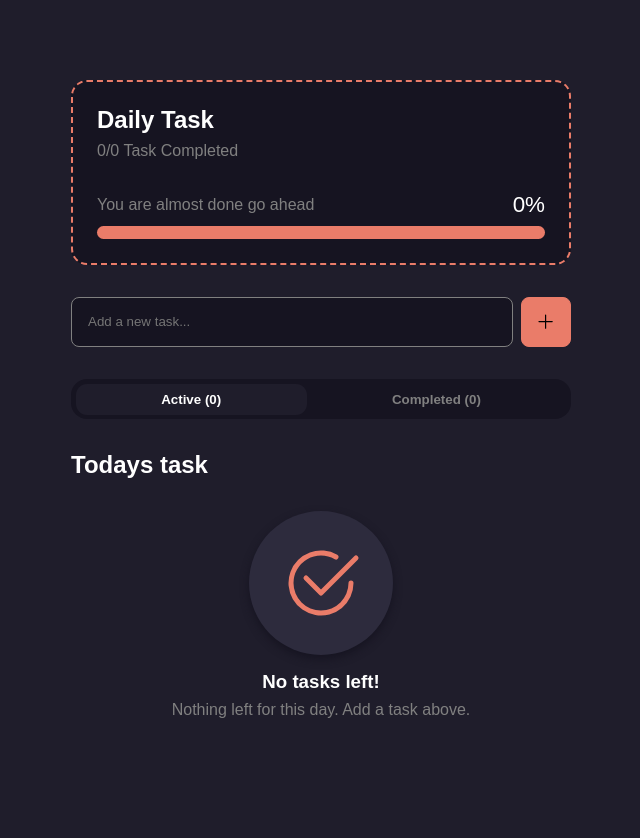
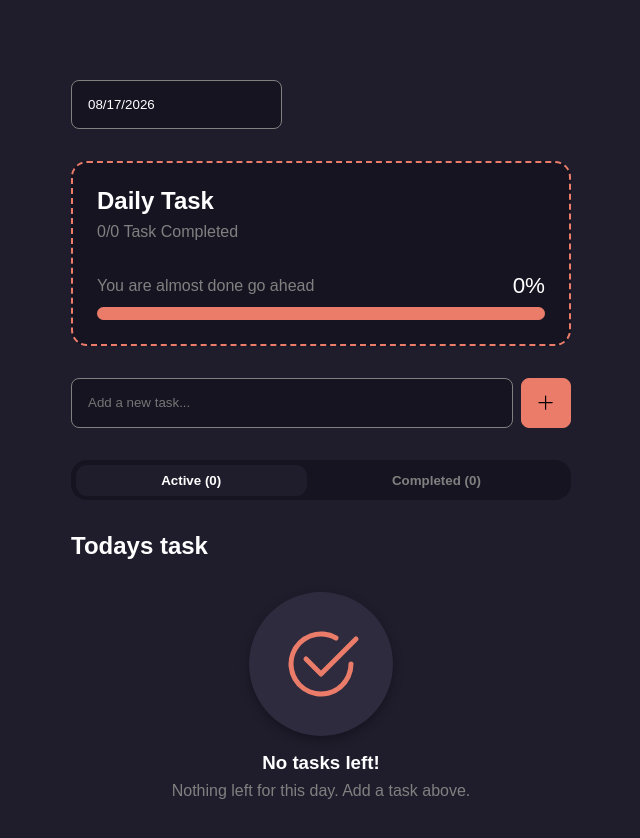
Before and after one commit to NinjaNean/todo, a React (Vite) app: page / in a window 1280 px wide. Shown: the top 838 px of the page, without its empty margins (319-959 px from the left). Before the commit the page ends 807 px from the top, so only its background shows below. Built offline with nearby package versions, Linux system fonts and the light colour scheme.

Commit message:
Add Calender component for date selection and update dependencies

```diff
--- a/package.json
+++ b/package.json
@@ -13,6 +13,7 @@
   },
   "dependencies": {
     "react": "^19.2.8",
+    "react-datepicker": "^9.1.0",
     "react-dom": "^19.2.8",
     "react-icons": "^5.7.0",
     "usehooks-ts": "^3.1.1"
--- a/src/App.tsx
+++ b/src/App.tsx
@@ -3,6 +3,7 @@ import "./App.css";
 import { BsCheck2Circle, BsPlusLg } from "react-icons/bs";
 import { useLocalStorage } from "usehooks-ts";
 import Task from "./components/Task";
+import Calender from "./components/Calender";
 
 export interface ITask {
   id: string;
@@ -74,11 +75,12 @@ function App() {
 
   return (
     <div className="container">
+      <Calender />
+
       <section className="task-container">
         <div>
           <h1>Daily Task</h1>
           <p className="task-completed-text">
-            {" "}
             {tasks.filter((task) => task.completed).length}/{tasks.length} Task
             Completed
           </p>
--- /dev/null
+++ b/src/components/Calender.tsx
@@ -0,0 +1,17 @@
+import { useState } from "react";
+import DatePicker from "react-datepicker";
+
+function Calender() {
+  const [startDate, setStartDate] = useState(new Date());
+
+  return (
+    <>
+      <DatePicker
+        selected={startDate}
+        onChange={(date) => setStartDate(date)}
+      />
+    </>
+  );
+}
+
+export default Calender;
```
Also changed, not shown: 1 other file (tests, documents, lock files or other folders).
